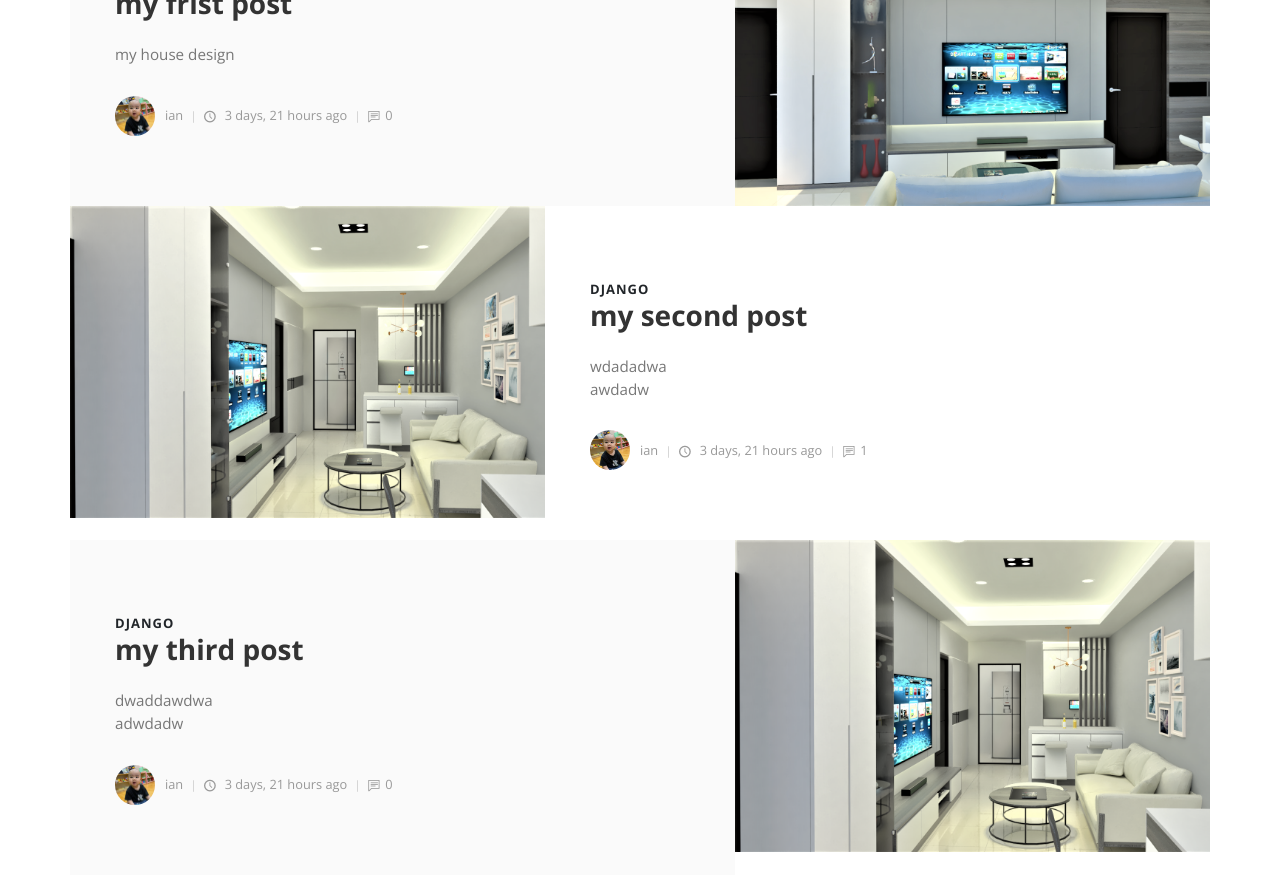
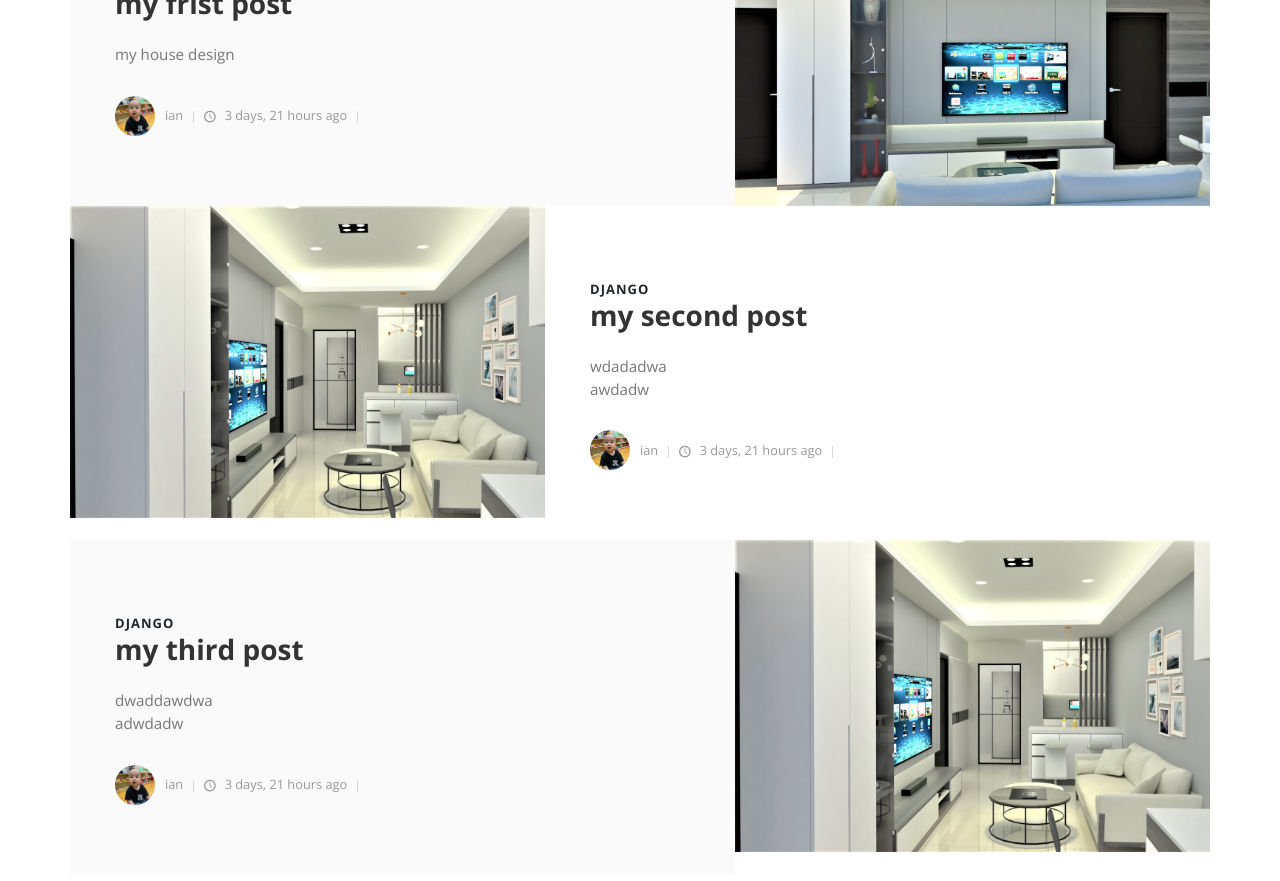
Before and after one commit to Ian1229/DjangoKm, a Django app: page / in a window 1280 px wide. Shown: the part 1144-2025 px from the top of the page. Run offline with Django 3.2, Linux system fonts and the light colour scheme; data comes from the database, SQL or seed files in the repository; both versions use the stored data as it was after the commit; some libraries are stand-ins or nearby versions.

Commit message:
20210928

```diff
--- a/templates/index.html
+++ b/templates/index.html
@@ -51,7 +51,7 @@
                     <div class="avatar"><img src="{{ obj.author.profile_picture.url }}" alt="..." class="img-fluid"></div>
                     <div class="title"><span>{{ obj.author }}</span></div></a>
                   <div class="date"><i class="icon-clock"></i> {{ obj.timestamp|timesince }} ago</div>
-                  <div class="comments"><i class="icon-comment"></i>{{ obj.comment_count }}</div>
+                  {% comment %} <div class="comments"><i class="icon-comment"></i>{{ obj.comment_count }}</div> {% endcomment %}
                 </footer>
               </div>
             </div>
```
Also changed, not shown: db.sqlite3.
